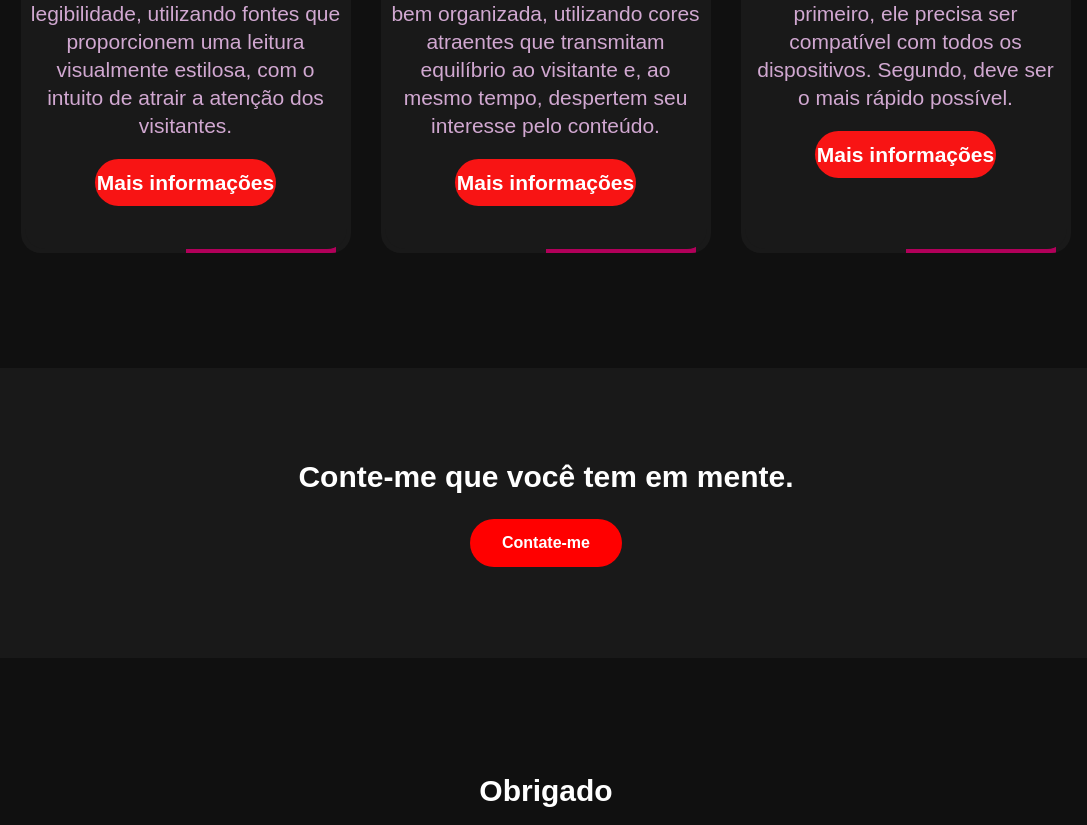
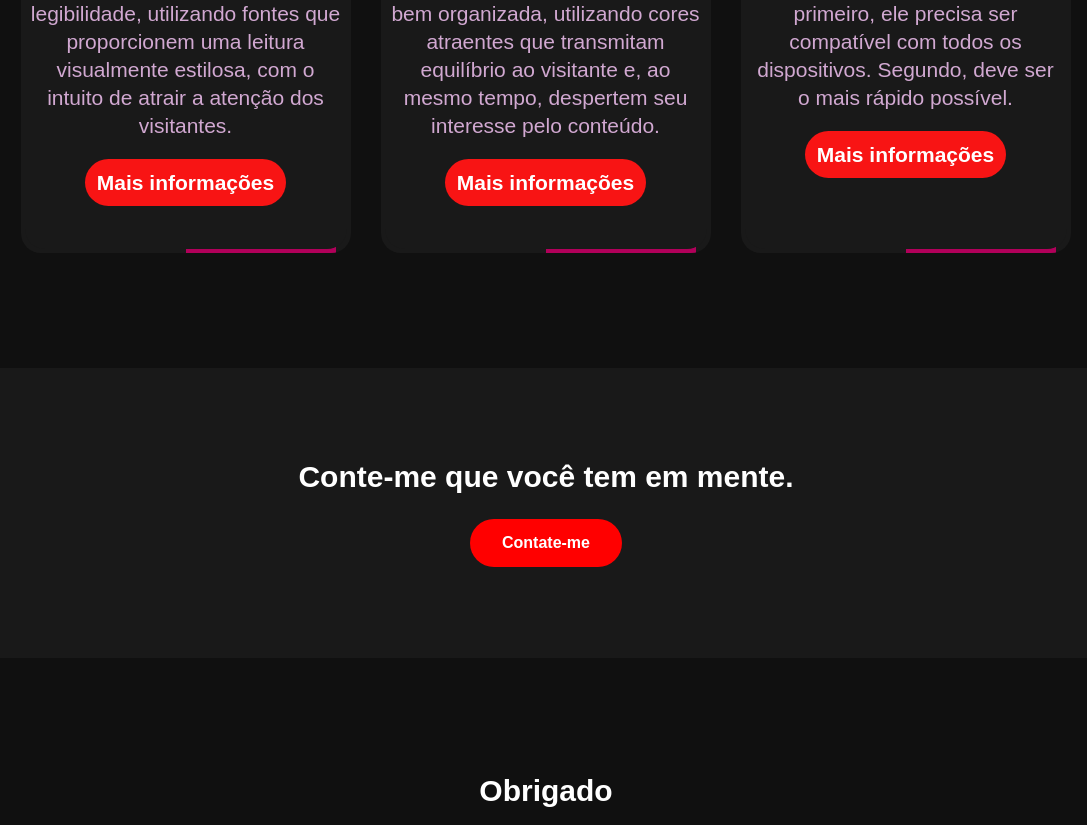
Before and after one commit to highlsilva/highlsilva.github.io, a plain HTML site: page index.html in a window 1280 px wide. Shown: the part 1880-2705 px from the top of the page, without its empty margins (94-1181 px from the left). Drawn offline with Linux system fonts and the light colour scheme.

Commit message:
Update padding for "Mais informações" buttons

```diff
--- a/index.html
+++ b/index.html
@@ -159,7 +159,7 @@
               <a
                 class="button"
                 href="https://www.linkedin.com/in/lucas-de-sousa-silva-53b6b922a/"
-                style="padding: 10px 0"
+                style="padding: 10px"
                 >Mais informações</a
               >
             </p>
@@ -201,7 +201,7 @@
               <a
                 class="button"
                 href="https://www.linkedin.com/in/lucas-de-sousa-silva-53b6b922a/"
-                style="padding: 10px 0"
+                style="padding: 10px"
                 >Mais informações</a
               >
             </p>
@@ -234,7 +234,7 @@
               <a
                 class="button"
                 href="https://www.linkedin.com/in/lucas-de-sousa-silva-53b6b922a/"
-                style="padding: 10px 0"
+                style="padding: 10px"
                 >Mais informações</a
               >
             </p>
```
